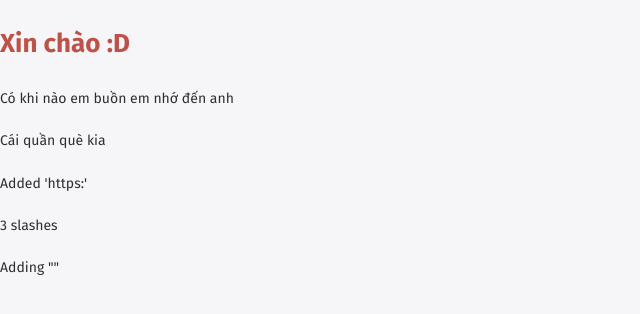
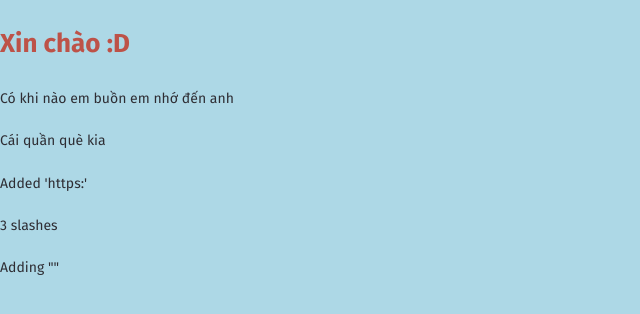
Before and after one commit to the47th/myBlog, a Jekyll site: the page built from index.html, in a window 1280 px wide. Shown: the top 314 px of the page, without its empty margins (0-640 px from the left). Built offline with Jekyll 4.4.1, drawn with Linux system fonts in a browser that asks for light colours.

Commit message:
Change BG

```diff
--- a/assets/css/1-base/_vars.sass
+++ b/assets/css/1-base/_vars.sass
@@ -1,6 +1,6 @@
 $primary-color: #F6C
 $text-color: #2E2D33
 $accent-color: #BD5248
-$bg-color: #F6F6F8
+$bg-color: lightblue
 $link-color: $accent-color
 $selection-color: #FFF498
--- a/assets/css/main.css
+++ b/assets/css/main.css
@@ -375,7 +375,7 @@ body {
   -webkit-tap-highlight-color: #FFF498; }
 
 body {
-  background: #F6F6F8;
+  background: lightblue;
   font-size: 14px;
   line-height: 1.6;
   font-family: 'Fira Sans', sans-serif;
```
